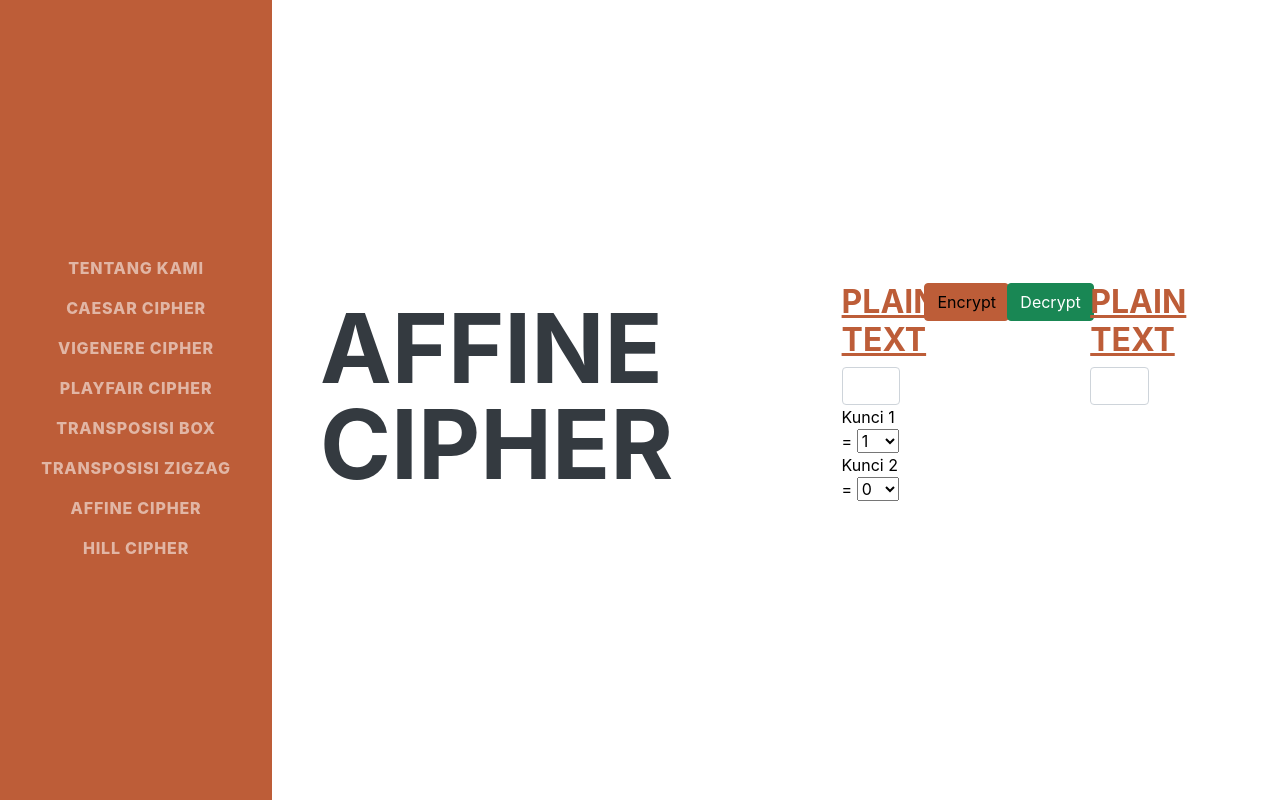
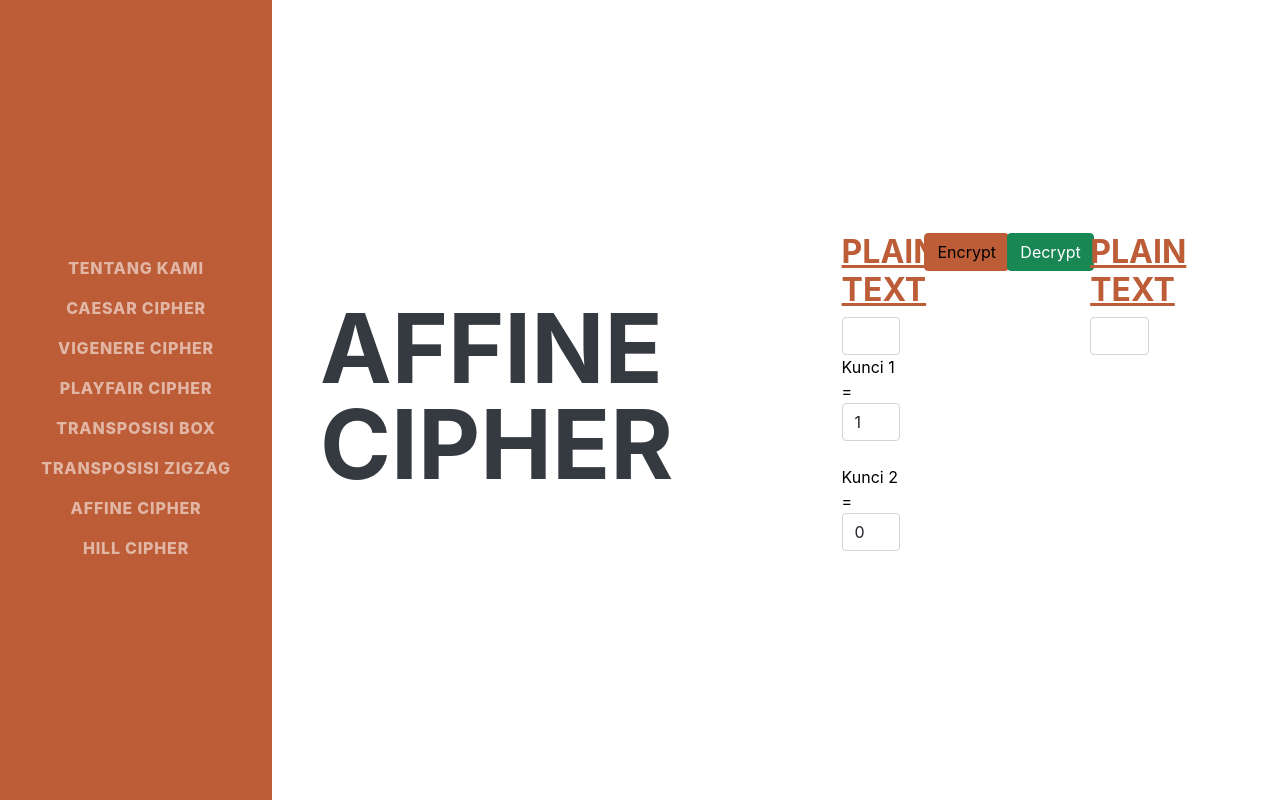
Before and after one commit to DwiGunawanLim/Project1KeamananData, a plain HTML site: page kriptografi/affine.html in a window 1280 px wide. Drawn offline with nearby package versions, Linux system fonts and the light colour scheme; a web font is replaced by a local one.

Commit message:
Update affine.html
menambahkan class form-control untuk memperbaiki tampilan project

```diff
--- a/kriptografi/affine.html
+++ b/kriptografi/affine.html
@@ -52,7 +52,7 @@
                             <h3><a href="#">Plain Text</a></h3>
                             <input type="text" class="form-control" name="p">
                             <p style="color: black"> Kunci 1 =
-                                <select name="mult" size="1">
+                                <select class="form-control" name="mult" size="1">
                                     <option>1</option>
                                     <option>3</option>
                                     <option>5</option>
@@ -68,7 +68,7 @@
                                 </select>
                                 <br>
                                 Kunci 2 =
-                                <select name="add" size="1">
+                                <select class="form-control" name="add" size="1">
                                     <option>0</option>
                                     <option>1</option>
                                     <option>2</option>
```
